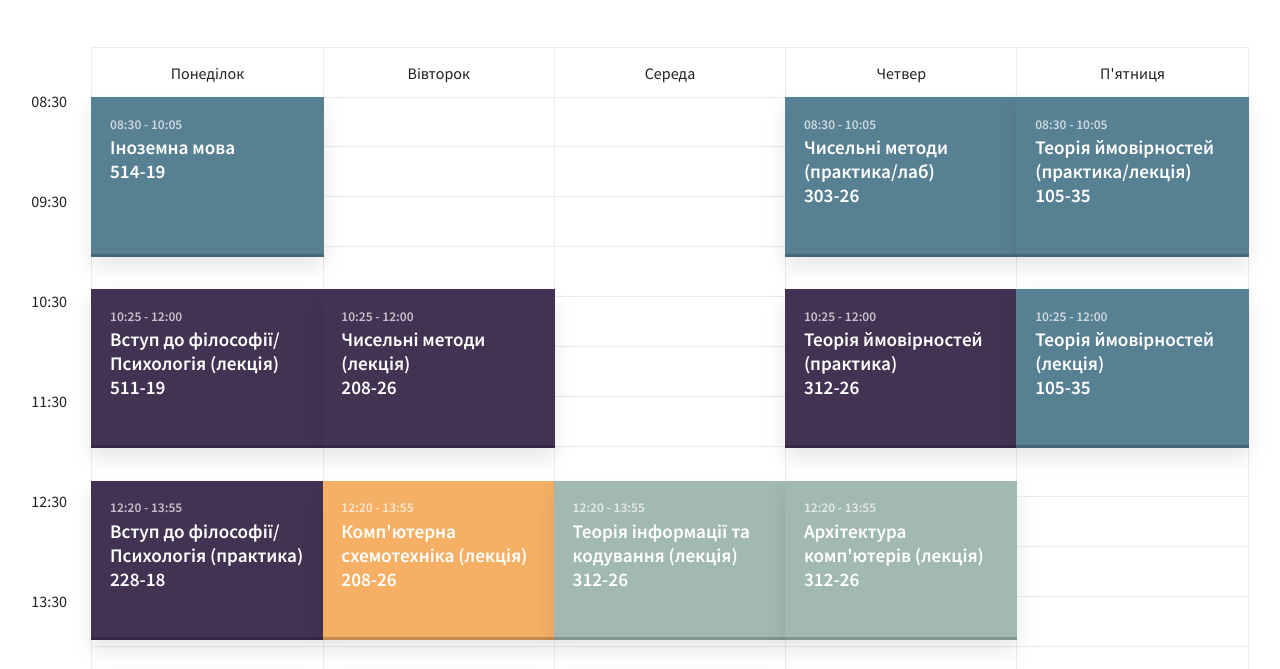
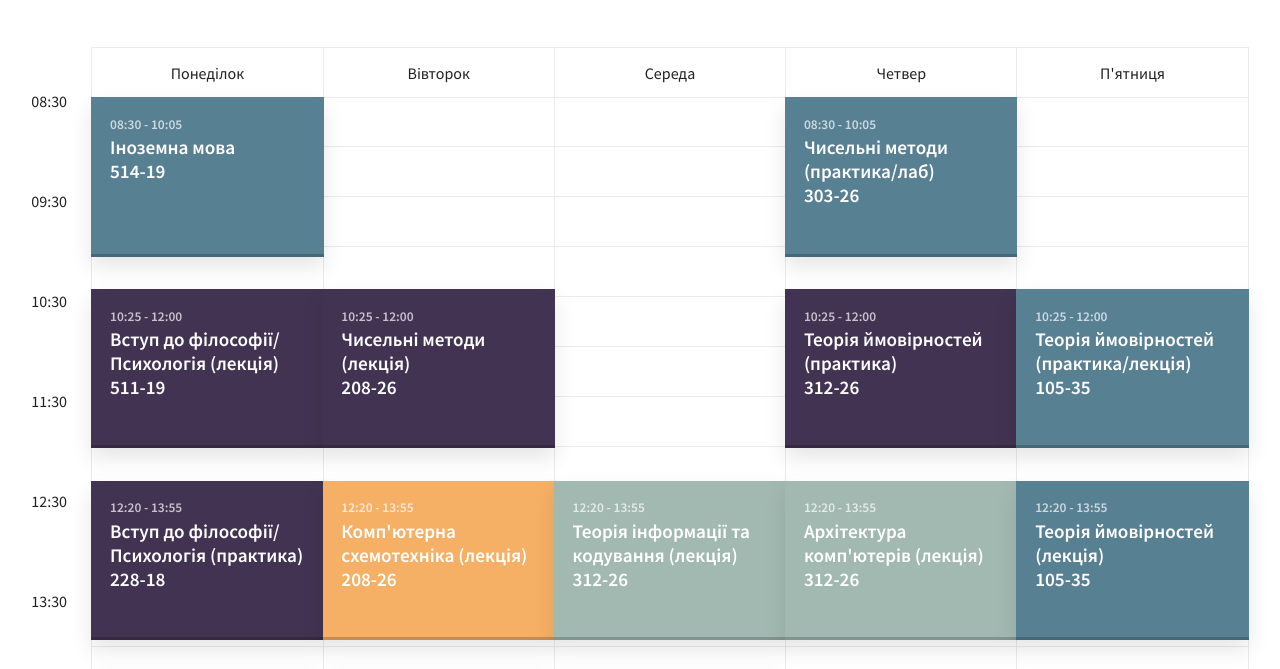
Before and after one commit to koval2001/rozklad_da81, a plain HTML site: page index.html in a window 1280 px wide. Shown: the part 69-738 px from the top of the page. Drawn offline with Linux system fonts and the light colour scheme.

Commit message:
friday fixed

```diff
--- a/index.html
+++ b/index.html
@@ -155,13 +155,13 @@
 
           <ul>
             <li class="cd-schedule__event">
-              <a data-start="08:30" data-end="10:05" data-content="event-abs-circuit" data-event="event-1" href="#0">
+              <a data-start="10:25" data-end="12:00" data-content="event-abs-circuit" data-event="event-1" href="#0">
                 <em class="cd-schedule__name">Теорія ймовірностей (практика/лекція)<br>105-35</em>
               </a>
             </li>
 
             <li class="cd-schedule__event">
-              <a data-start="10:25" data-end="12:00" data-content="event-restorative-yoga" data-event="event-1" href="#0">
+              <a data-start="12:20" data-end="13:55" data-content="event-restorative-yoga" data-event="event-1" href="#0">
                 <em class="cd-schedule__name">Теорія ймовірностей (лекція)<br>105-35</em>
               </a>
             </li>
```
